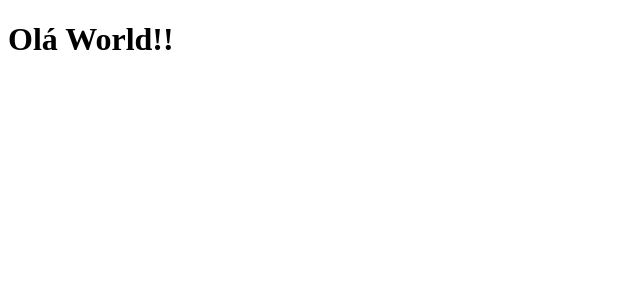
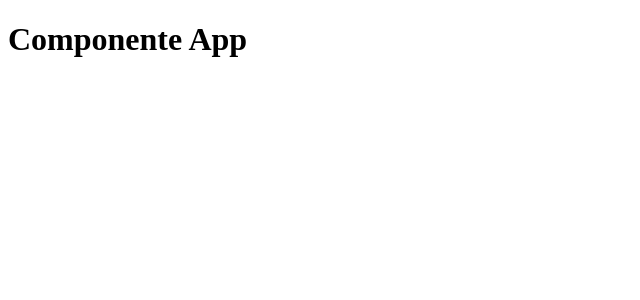
Before and after one commit to Arryel-Klug/react-fundamentos, a React app: page / in a window 1280 px wide. Shown: the top 300 px of the page, without its empty margins (0-640 px from the left). Built offline with nearby package versions, Linux system fonts and the light colour scheme.

Commit message:
Criando o nosso primeiro componente

```diff
--- /dev/null
+++ b/src/App.js
@@ -0,0 +1,9 @@
+//Sempre importar o React nos arquivos que são de componentes
+
+import React from "react";
+
+function App() {
+  return <h1>Componente App</h1>;
+}
+
+export default App;
--- a/src/index.js
+++ b/src/index.js
@@ -8,9 +8,11 @@ import React from 'react';
 
 import ReactDOM from 'react-dom';
 
+import App from './App';
+
+//Functional component e Class Component
+
 ReactDOM.render(
-  <h1 id='title'>
-    <span>Olá World!!</span>
-  </h1>,
+  <App />,
   document.getElementById('root'),
 );
--- a/webpack.config.js
+++ b/webpack.config.js
@@ -3,7 +3,6 @@ const HtmlWebpackPlugin = require('html-webpack-plugin');
 const { CleanWebpackPlugin} = require('clean-webpack-plugin');
 
 module.exports = {
-  mode: 'none',
   entry: path.resolve(__dirname, 'src', 'index.js'),
   output: {
     path: path.resolve(__dirname, 'build'),
```
